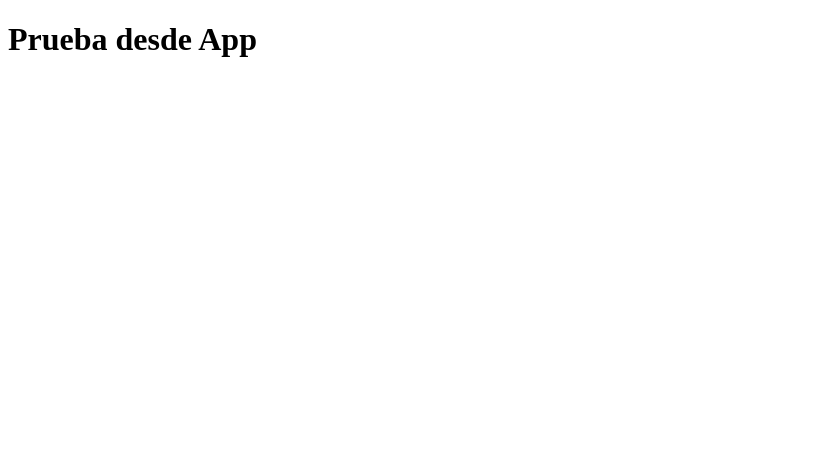
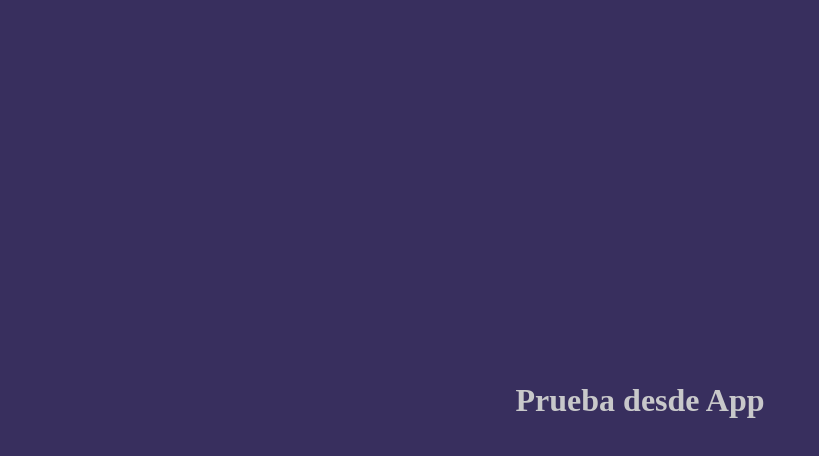
Before and after one commit to GeraMaldonado/blog-frontend, a React (Vite) app: page / in a window 1280 px wide. Shown: the top 456 px of the page, without its empty margins (0-819 px from the left). Built offline with nearby package versions, Linux system fonts and the light colour scheme.

Commit message:
add: estilo

```diff
--- a/src/App.tsx
+++ b/src/App.tsx
@@ -1,4 +1,9 @@
+import './App.css'
 
 export function App (): React.FC {
-  return (<h1>Prueba desde App</h1>)
+  return (
+    <>
+      <h1>Prueba desde App</h1>
+    </>
+  )
 }
```
